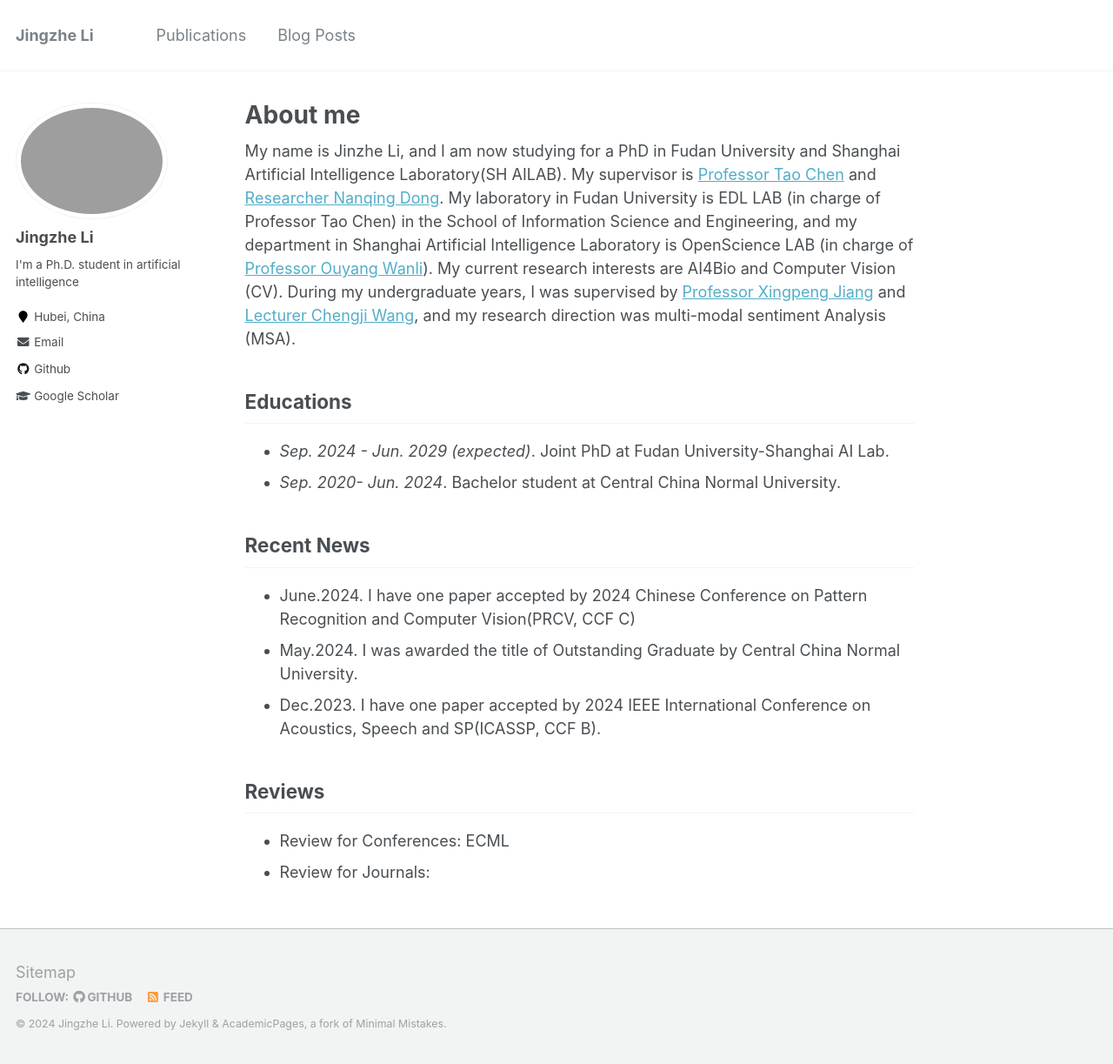
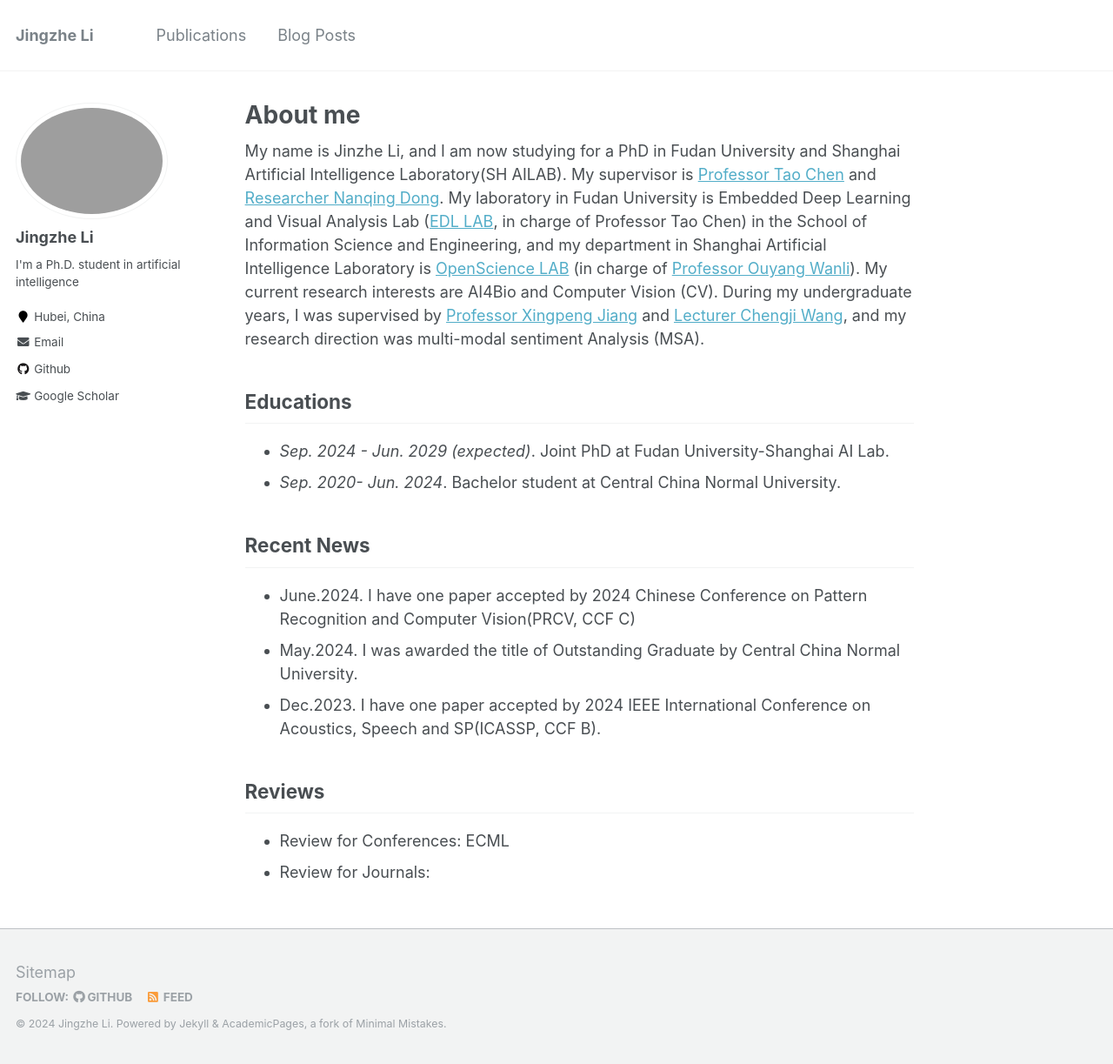
Before and after one commit to royal-dargon/royal-dargon.github.io, a Jekyll site: the page built from _pages/about.md, in a window 1280 px wide and 1223 px high. Shown: the whole window at 87% size. Built offline with Jekyll 4.4.1, drawn with Linux system fonts in a browser that asks for light colours.

Commit message:
update:the homepage

```diff
--- a/_pages/about.md
+++ b/_pages/about.md
@@ -8,7 +8,7 @@
   - /about.html
 ---
 
-My name is Jinzhe Li, and I am now studying for a PhD in Fudan University and Shanghai Artificial Intelligence Laboratory(SH AILAB). My supervisor is [Professor Tao Chen](http://cs.ccnu.edu.cn/info/1097/2097.htm) and [Researcher Nanqing Dong](https://scholar.google.com/citations?user=0DX2YsQAAAAJ&hl=en). My laboratory in Fudan University is EDL LAB (in charge of Professor Tao Chen) in the School of Information Science and Engineering, and my department in Shanghai Artificial Intelligence Laboratory is OpenScience LAB (in charge of [Professor Ouyang Wanli](https://wlouyang.github.io/)). My current research interests are AI4Bio and Computer Vision (CV). During my undergraduate years, I was supervised by [Professor Xingpeng Jiang](http://cs.ccnu.edu.cn/info/1097/2097.htm) and [Lecturer Chengji Wang](http://cs.ccnu.edu.cn/info/1097/2753.htm), and my research direction was multi-modal sentiment Analysis (MSA).
+My name is Jinzhe Li, and I am now studying for a PhD in Fudan University and Shanghai Artificial Intelligence Laboratory(SH AILAB). My supervisor is [Professor Tao Chen](http://www.it.fudan.edu.cn/Data/View/2989) and [Researcher Nanqing Dong](https://scholar.google.com/citations?user=0DX2YsQAAAAJ&hl=en). My laboratory in Fudan University is Embedded Deep Learning and Visual Analysis Lab ([EDL LAB](https://eetchen.github.io/), in charge of Professor Tao Chen) in the School of Information Science and Engineering, and my department in Shanghai Artificial Intelligence Laboratory is [OpenScience LAB](https://open-sciencelab.github.io/) (in charge of [Professor Ouyang Wanli](https://wlouyang.github.io/)). My current research interests are AI4Bio and Computer Vision (CV). During my undergraduate years, I was supervised by [Professor Xingpeng Jiang](http://cs.ccnu.edu.cn/info/1097/2097.htm) and [Lecturer Chengji Wang](http://cs.ccnu.edu.cn/info/1097/2753.htm), and my research direction was multi-modal sentiment Analysis (MSA).
 
 ## Educations
 
```
